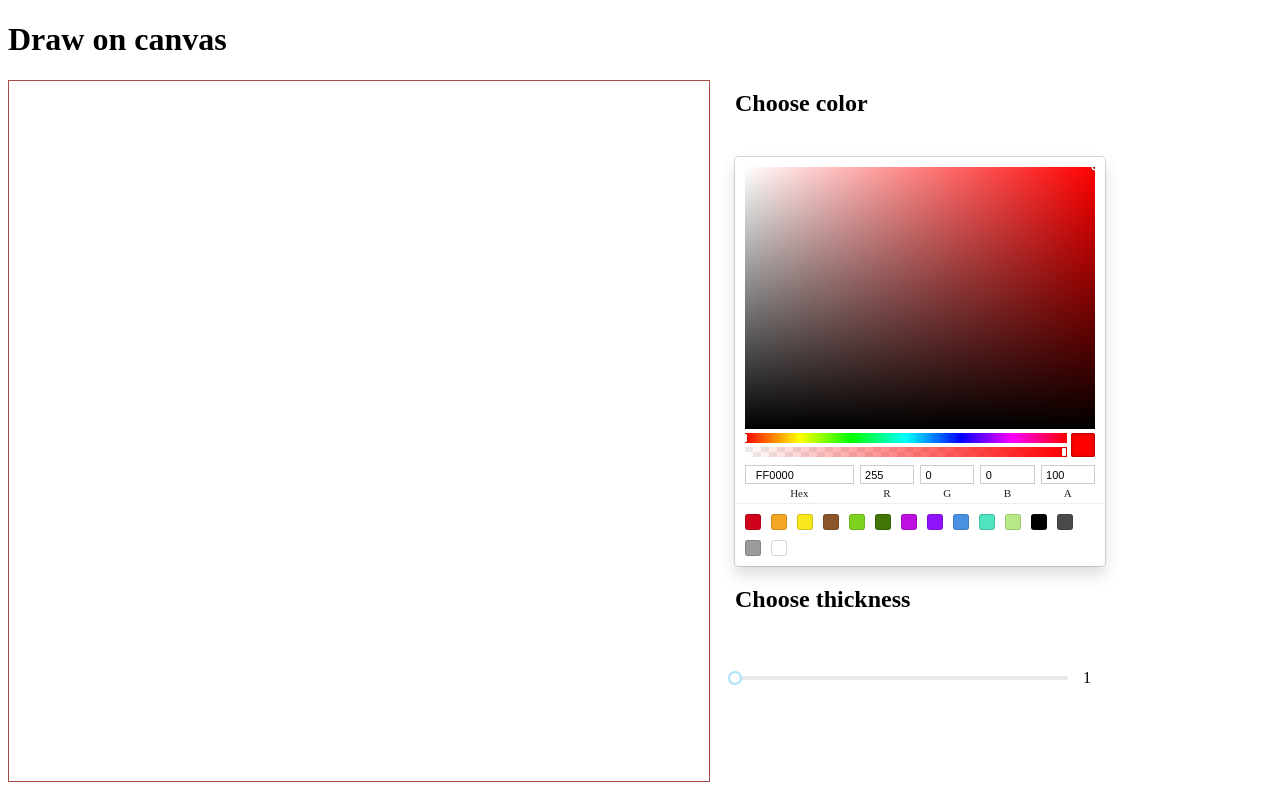
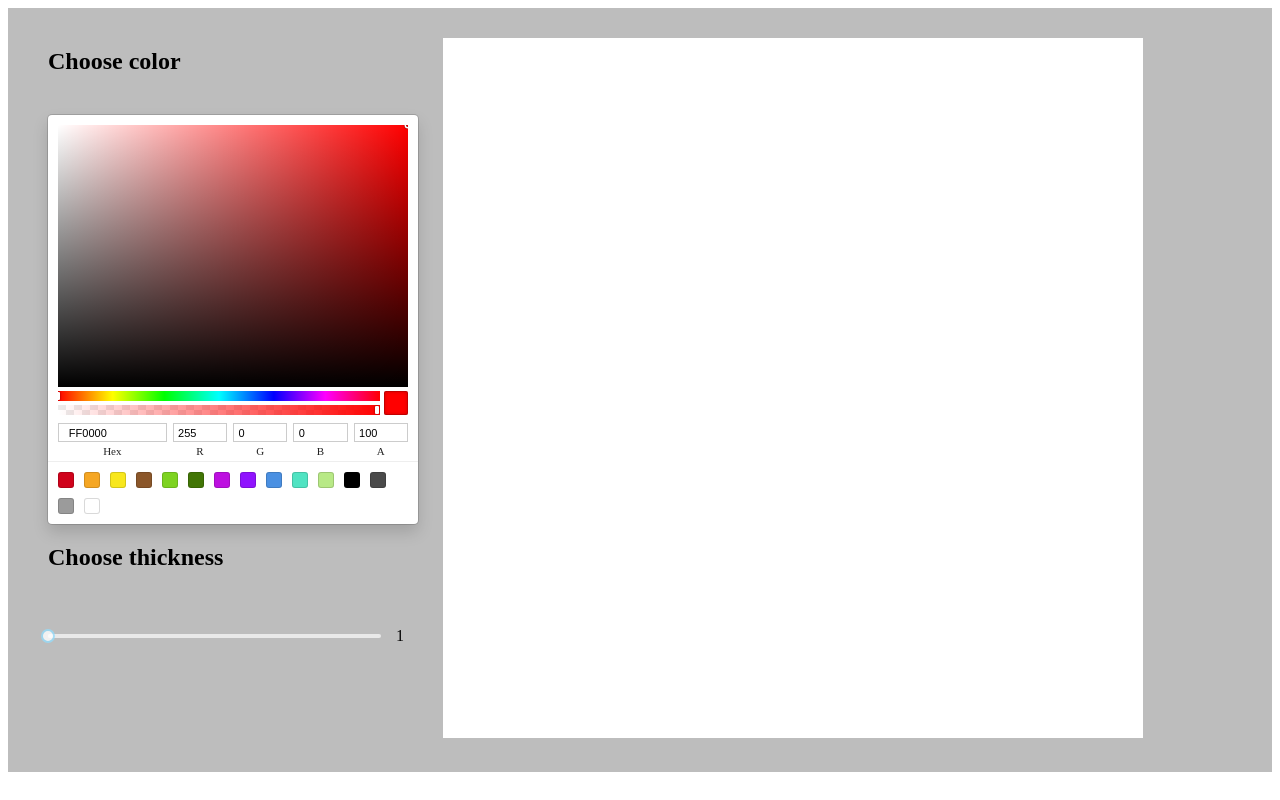
Before and after one commit to brovan-rus/paint-web, a React (Create React App) app: page / in a window 1280 px wide. Built offline with nearby package versions, Linux system fonts and the light colour scheme.

Commit message:
feat: correct colors of canvas and background

```diff
--- a/src/Components/App/App.module.css
+++ b/src/Components/App/App.module.css
@@ -3,3 +3,10 @@
 
     gap: 15px;
 }
+
+.container {
+    padding: 30px;
+
+    background: #bdbdbd;
+
+}
--- a/src/Components/App/App.tsx
+++ b/src/Components/App/App.tsx
@@ -6,11 +6,13 @@ import styles from './App.module.css'
 function App() {
   return (
       <DrawContextProvider>
-          <h1>Draw on canvas</h1>
-          <div className={styles.drawingSection}>
-              <DrawingPanel/>
-              <DrawingControl />
+          <div className={styles.container}>
+              <div className={styles.drawingSection}>
+                  <DrawingControl />
+                  <DrawingPanel/>
+              </div>
           </div>
+
       </DrawContextProvider>
   );
 }
--- a/src/Components/Canvas/Canvas.module.css
+++ b/src/Components/Canvas/Canvas.module.css
@@ -2,7 +2,8 @@
     width: 700px;
     height: 700px;
 
-    border: 1px solid #aa4a44;
+    background: #fff;
+
 }
 
 .noCursor {
```
